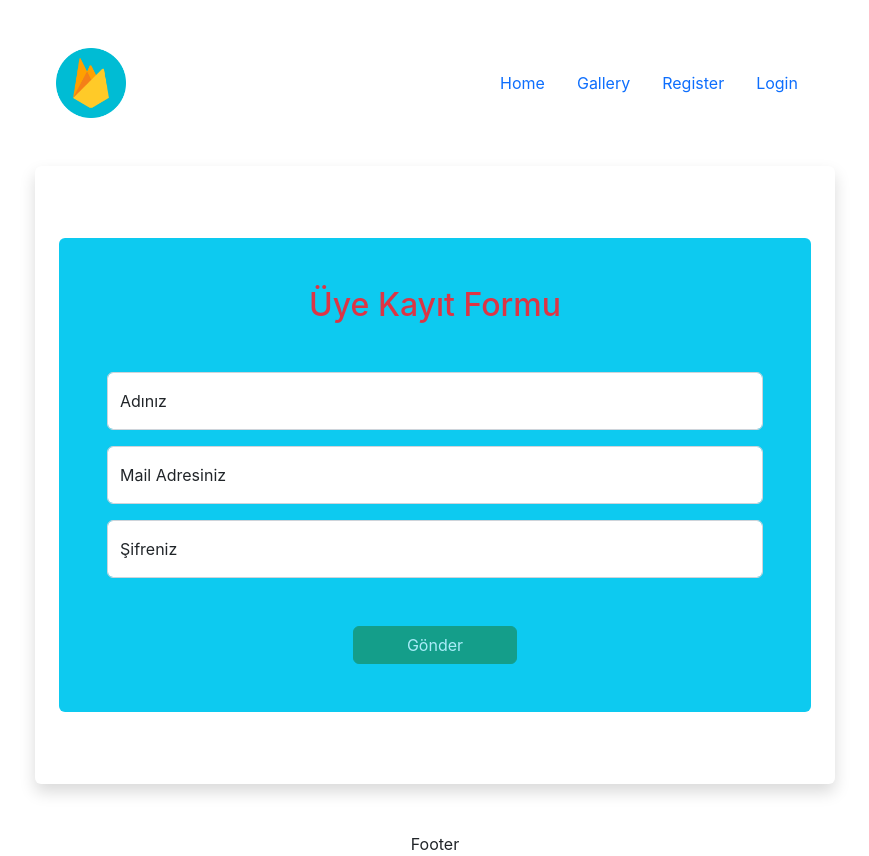
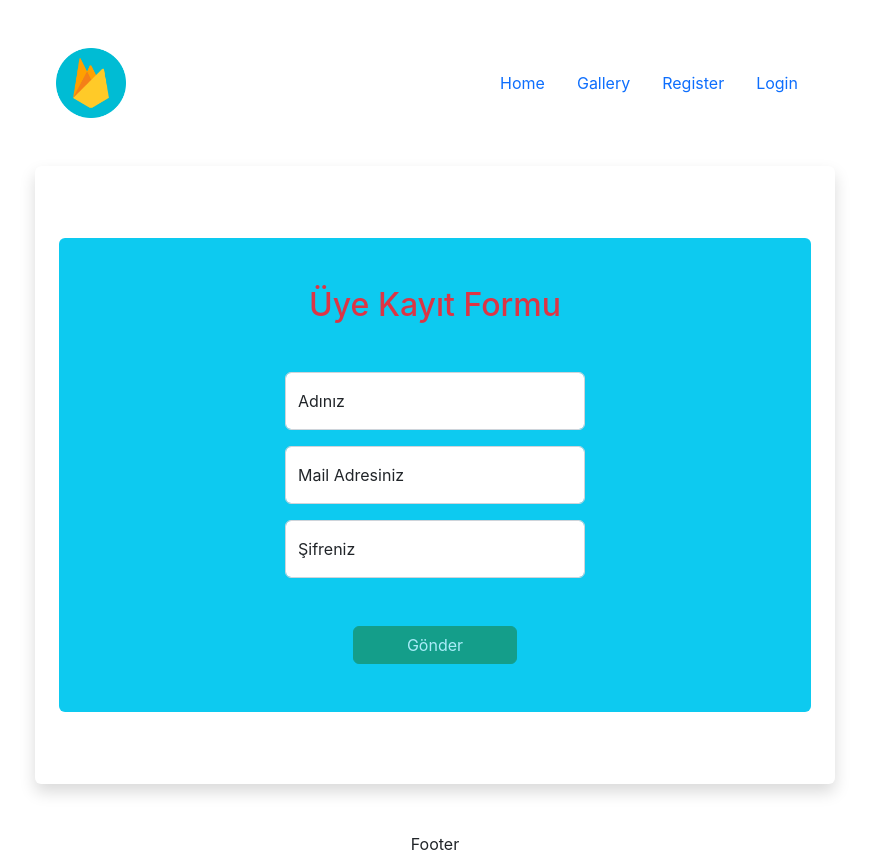
Before and after one commit to aydogdu-ali/react_firebase_example, a React (Create React App) app: page /register in a window 1280 px wide. Shown: the whole page, without its empty margins (205-1074 px from the left). Built offline with nearby package versions, Linux system fonts and the light colour scheme; no server answers.

Commit message:
add logo NODATA

```diff
--- a/src/App.css
+++ b/src/App.css
@@ -32,3 +32,27 @@
   max-width: 800px;
 
 }
+
+/*Regiter Css*/
+.register form{
+  display: flex;
+  flex-direction: column;
+  justify-content: center;
+  align-items: center;
+}
+
+.register form input{
+  width: 300px
+}
+
+
+/*Gallery Css*/
+.nodata-img {
+  display: block;
+  width: 500px;
+  padding: 0;
+   border-radius: 20px;
+
+  box-shadow: 2px 3px 4px 5px rgba(0, 0, 0, 0.7);
+ margin: 5rem auto;
+}
--- a/src/pages/Register.jsx
+++ b/src/pages/Register.jsx
@@ -12,7 +12,7 @@ const [password, setPassword] = useState("");
 
 const handleSubmit= async(e)=>{
   e.preventDefault()
-  const  displayName =firstName
+  const displayName = (firstName[0].toUpperCase() + firstName.substring(1));
     let user =await register(email, password, displayName)
     console.log(user)
 
@@ -29,7 +29,7 @@ const handleSubmit= async(e)=>{
         <div className="form-floating mb-3">
           <input
             type="text"
-            className="form-control "
+            className="form-control  "
             id="floatingInput"
             placeholder="Adınızı Giriniz"
             value={firstName}
@@ -40,7 +40,7 @@ const handleSubmit= async(e)=>{
         <div className="form-floating mb-3">
           <input
             type="email"
-            className="form-control "
+            className="form-control  "
             id="floatingInput"
             placeholder="Mail Adresini Giriniz"
             value={email}
@@ -51,7 +51,7 @@ const handleSubmit= async(e)=>{
         <div className="form-floating">
           <input
             type="password"
-            className="form-control"
+            className="form-control "
             id="floatingPassword"
             placeholder="şifrenizi Giriniz"
             value={password}
```
Also changed, not shown: src/assets/NODATA.png (added).
